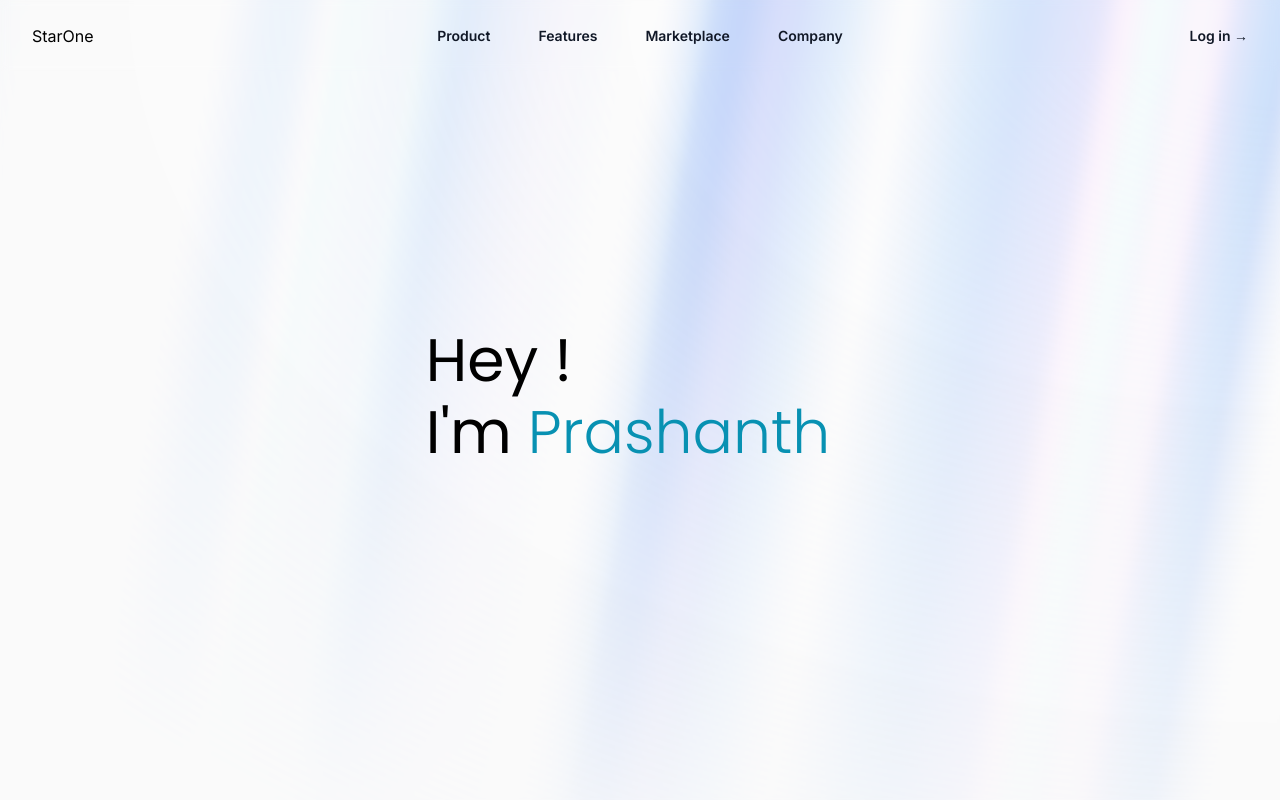
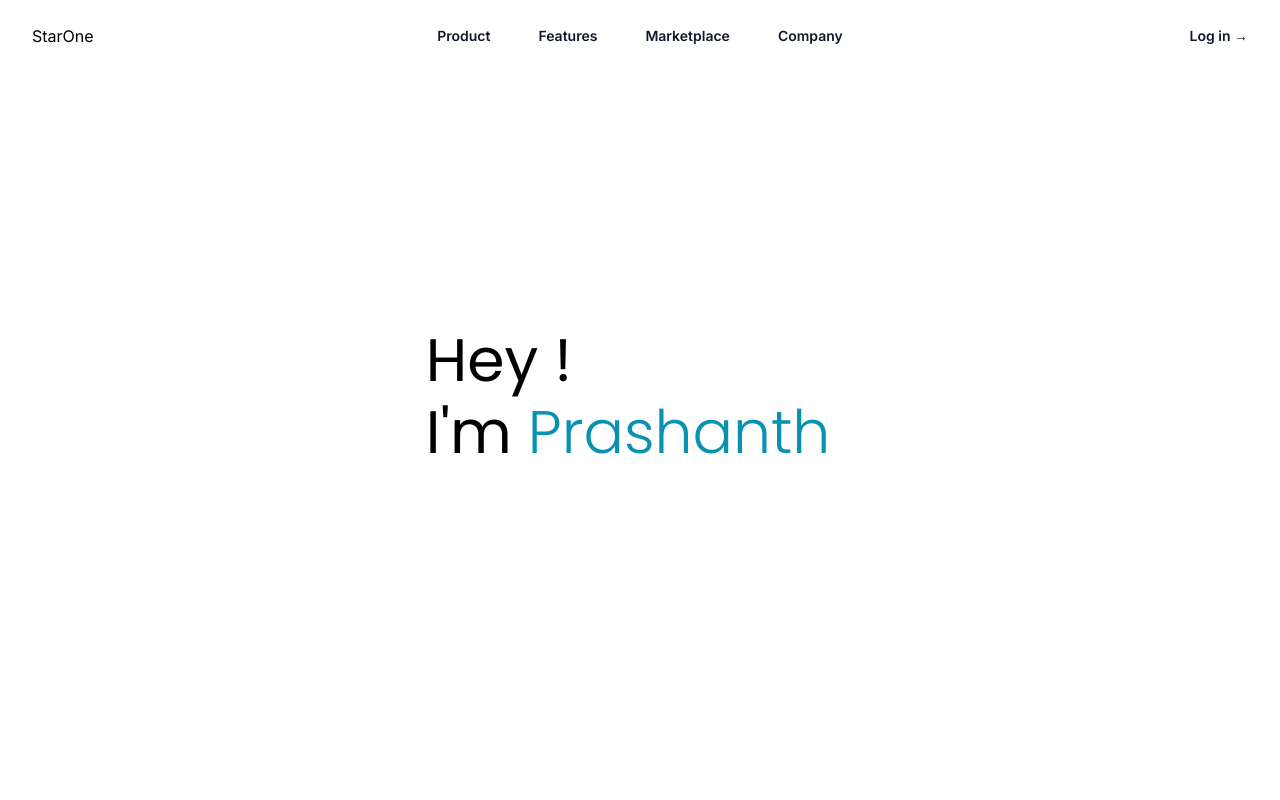
Before and after one commit to StarOne01/StarOne01.github.io, a Next.js app: page / in a window 1280 px wide. Shown: the top 800 px of the page. Built offline with nearby package versions, Linux system fonts and the light colour scheme.

Commit message:
remove aurora background

```diff
--- a/src/components/ui/aurora-background.tsx
+++ b/src/components/ui/aurora-background.tsx
@@ -17,7 +17,7 @@ export const AuroraBackground = ({
     <main>
       <div
         className={cn(
-          "relative m-0 flex flex-col h-[100vh] justify-center bg-zinc-50 dark:bg-zinc-900  text-slate-950 transition-bg",
+          "relative m-0 flex flex-col h-[100vh] justify-center bg-white dark:bg-black  text-slate-950 transition-bg",
           className
         )}
         {...props}
@@ -25,26 +25,7 @@ export const AuroraBackground = ({
         <div className="inset-0 m-0 overflow-hidden">
           <div
             //   I'm sorry but this is what peak developer performance looks like // trigger warning
-            className={cn(
-              `
-            [--white-gradient:repeating-linear-gradient(100deg,var(--white)_0%,var(--white)_7%,var(--transparent)_10%,var(--transparent)_12%,var(--white)_16%)]
-            [--dark-gradient:repeating-linear-gradient(100deg,var(--black)_0%,var(--black)_7%,var(--transparent)_10%,var(--transparent)_12%,var(--black)_16%)]
-            [--aurora:repeating-linear-gradient(100deg,var(--blue-500)_10%,var(--indigo-300)_15%,var(--blue-300)_20%,var(--violet-200)_25%,var(--blue-400)_30%)]
-            [background-image:var(--white-gradient),var(--aurora)]
-            dark:[background-image:var(--dark-gradient),var(--aurora)]
-            [background-size:300%,_200%]
-            [background-position:50%_50%,50%_50%]
-            filter blur-[6px] invert dark:invert-0
-            after:content-[""] after:absolute after:inset-0 after:[background-image:var(--white-gradient),var(--aurora)]
-            after:dark:[background-image:var(--dark-gradient),var(--aurora)]
-            after:[background-size:200%,_100%]
-            after:animate-aurora after:[background-attachment:fixed] after:mix-blend-difference
-            pointer-events-none
-            absolute -inset-[10px] opacity-50 will-change-transform`,
-
-              showRadialGradient &&
-                `[mask-image:radial-gradient(ellipse_at_100%_0%,black_10%,var(--transparent)_90%)]`
-            )}
+            className="bg-black"
           ></div>
         </div>
         {children}
--- a/tailwind.config.ts
+++ b/tailwind.config.ts
@@ -13,7 +13,7 @@ const config: Config = {
 
     extend: {
       animation: {
-        aurora: "aurora 120s linear infinite",
+        aurora: "aurora 60s linear infinite",
       },
       keyframes: {
         aurora: {
```
Also changed, not shown: 1 other file (tests, documents, lock files or other folders).
